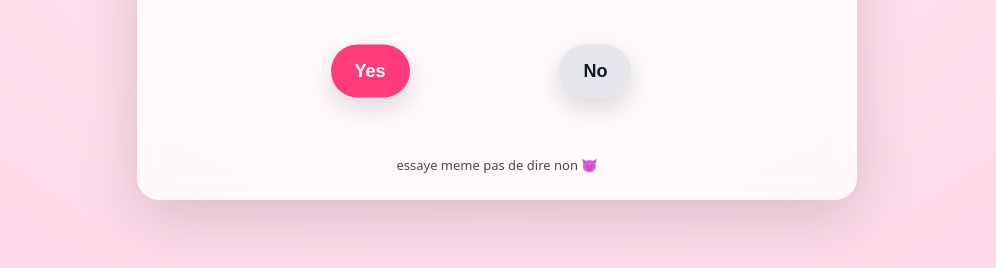
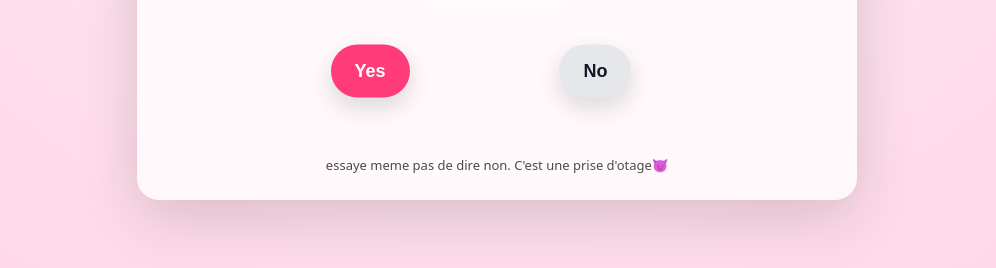
Before and after one commit to troniong/gaga, a plain HTML site: page index.html in a window 1280 px wide. Shown: the part 488-756 px from the top of the page, without its empty margins (143-1139 px from the left). Drawn offline with nearby package versions, Linux system fonts and the light colour scheme.

Commit message:
Update index.html

```diff
--- a/index.html
+++ b/index.html
@@ -179,7 +179,8 @@
     </section>
 
     <!-- HINT -->
-    <div class="hint" id="hint">essaye meme pas de dire non 😈</div>
+    <div class="hint" id="hint">essaye meme pas de dire non.
+      C'est une prise d'otage😈</div>
 
     <section class="result" id="result">
       <h2>Sa va bz fort 🎉</h2>
```
